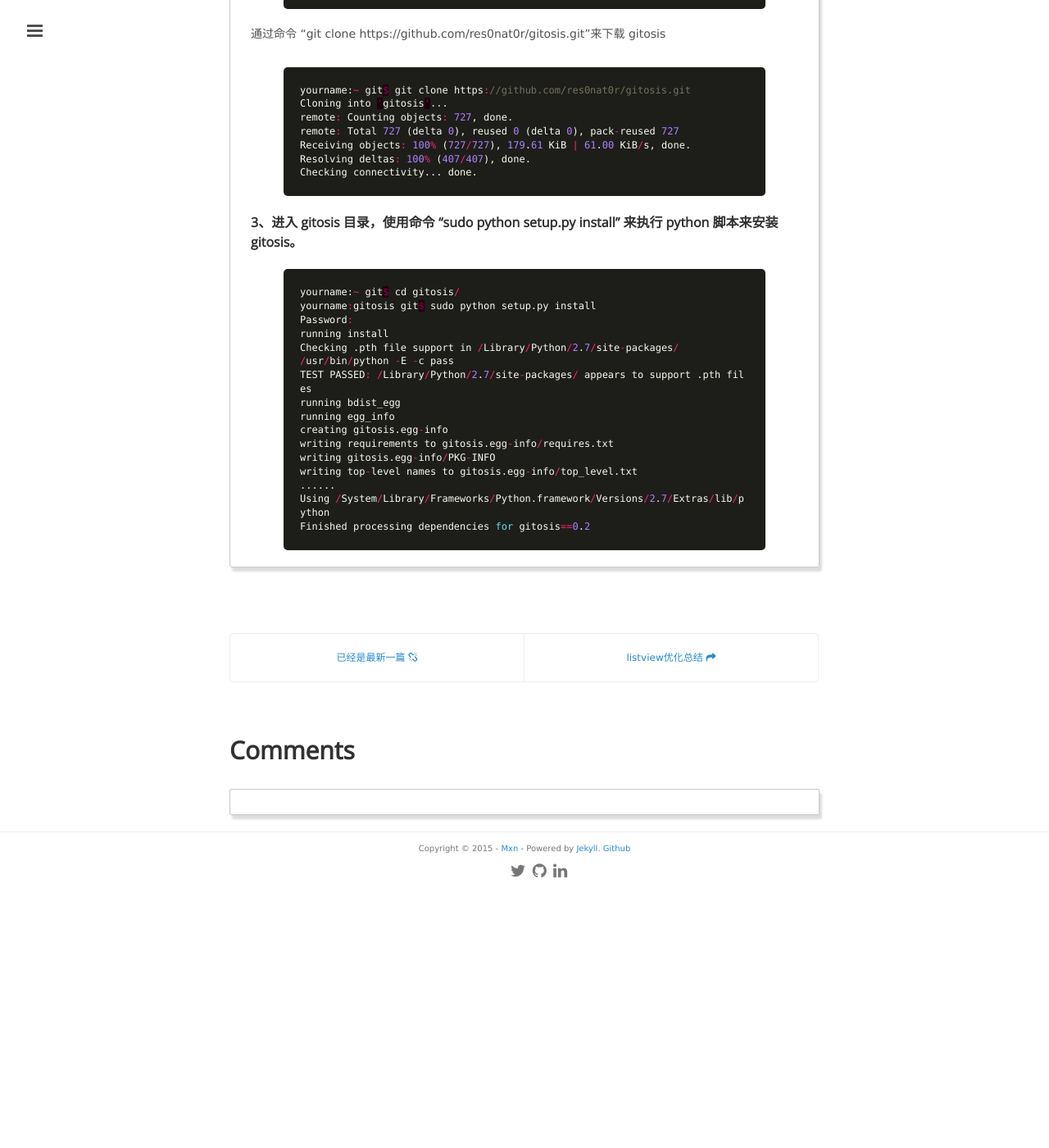
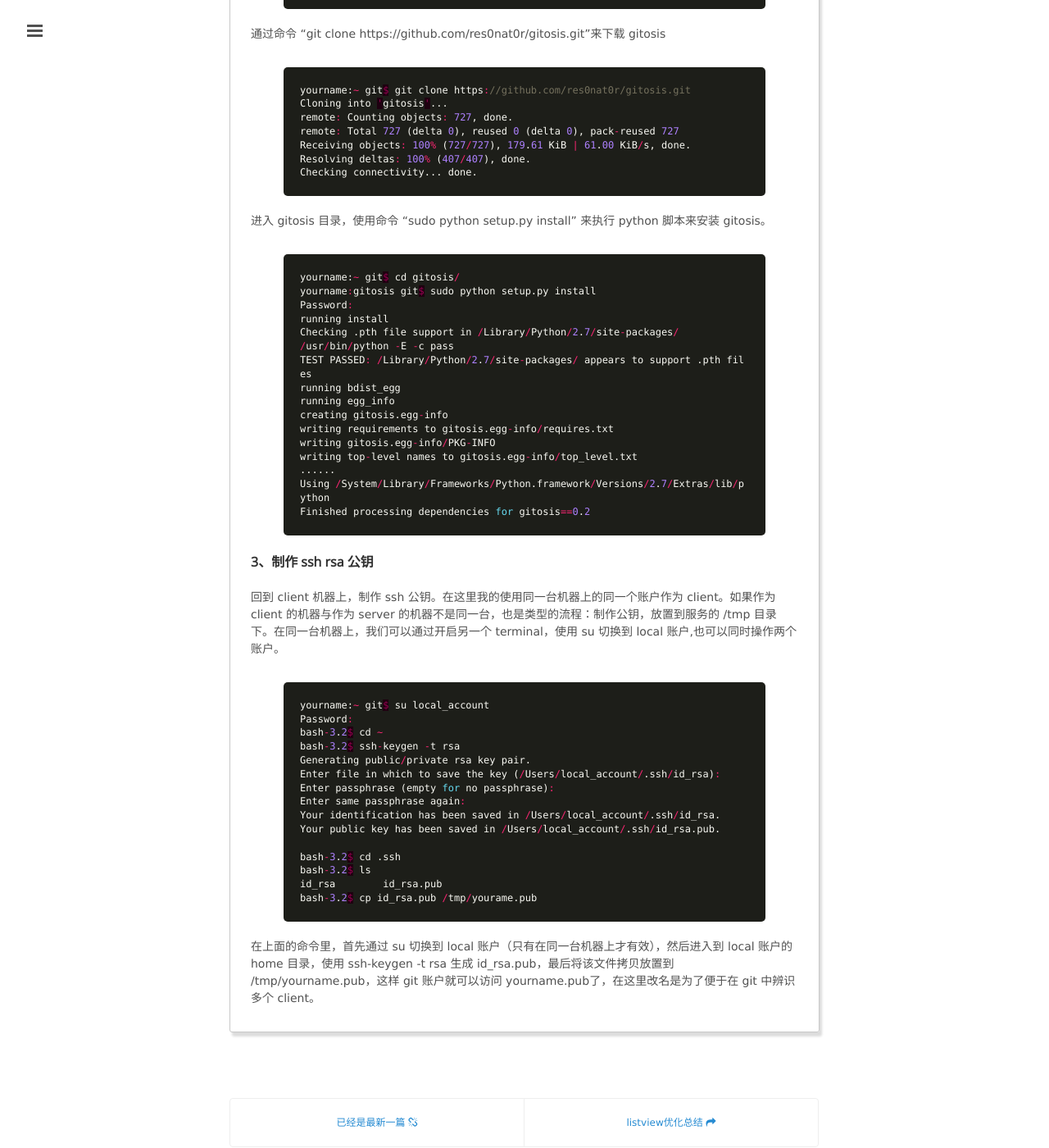
Before and after one commit to mxn21/mxn21.github.io, a Jekyll site: the page built from _posts/2015-5-22-mac下git配置.md, in a window 1280 px wide and 1400 px high, scrolled down 695 px. Shown: the whole window at 82% size. Built offline with Jekyll 4.4.1, drawn with Linux system fonts in a browser that asks for light colours; Markdown is read by kramdown in place of the engine named in the settings; comment, search, counter and statistics services are not loaded; before the commit the page ends 1782 px from its top, so only the background shows below that.

Commit message:
Update 2015-5-22-mac下git配置.md

```diff
--- a/_posts/2015-5-22-mac下git配置.md
+++ b/_posts/2015-5-22-mac下git配置.md
@@ -58,3 +58,30 @@
 Using /System/Library/Frameworks/Python.framework/Versions/2.7/Extras/lib/python
 Finished processing dependencies for gitosis==0.2
 {% endhighlight  %}
+
+
+####3、制作 ssh rsa 公钥
+
+回到 client 机器上，制作 ssh 公钥。在这里我的使用同一台机器上的同一个账户作为 client。如果作为 client 的机器与作为 server 的机器不是同一台，也是类型的流程：制作公钥，放置到服务的 /tmp 目录下。在同一台机器上，我们可以通过开启另一个 terminal，使用 su 切换到 local 账户,也可以同时操作两个账户。
+
+{% highlight c %}
+
+yourname:~ git$ su local_account
+Password:
+bash-3.2$ cd ~
+bash-3.2$ ssh-keygen -t rsa
+Generating public/private rsa key pair.
+Enter file in which to save the key (/Users/local_account/.ssh/id_rsa):
+Enter passphrase (empty for no passphrase):
+Enter same passphrase again:
+Your identification has been saved in /Users/local_account/.ssh/id_rsa.
+Your public key has been saved in /Users/local_account/.ssh/id_rsa.pub.
+
+bash-3.2$ cd .ssh
+bash-3.2$ ls
+id_rsa        id_rsa.pub
+bash-3.2$ cp id_rsa.pub /tmp/yourame.pub
+
+{% endhighlight  %}
+
+在上面的命令里，首先通过 su 切换到 local 账户（只有在同一台机器上才有效），然后进入到 local 账户的 home 目录，使用 ssh-keygen -t rsa 生成 id_rsa.pub，最后将该文件拷贝放置到  /tmp/yourname.pub，这样 git 账户就可以访问 yourname.pub了，在这里改名是为了便于在 git 中辨识多个 client。
```
Also changed, not shown: other parts of _posts/2015-5-22-mac下git配置.md (+1 -1 lines).
